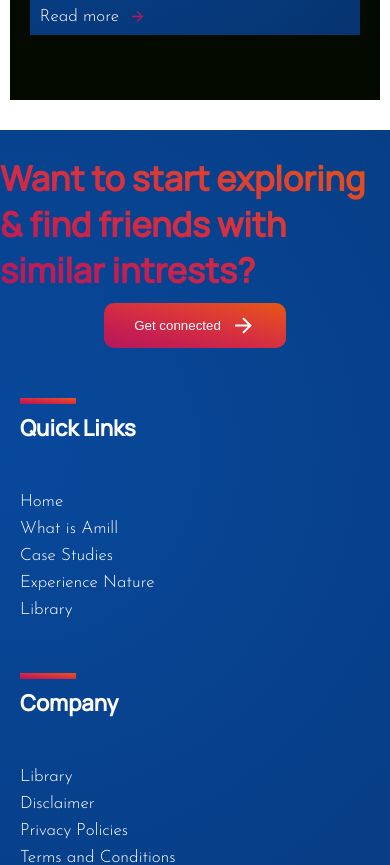
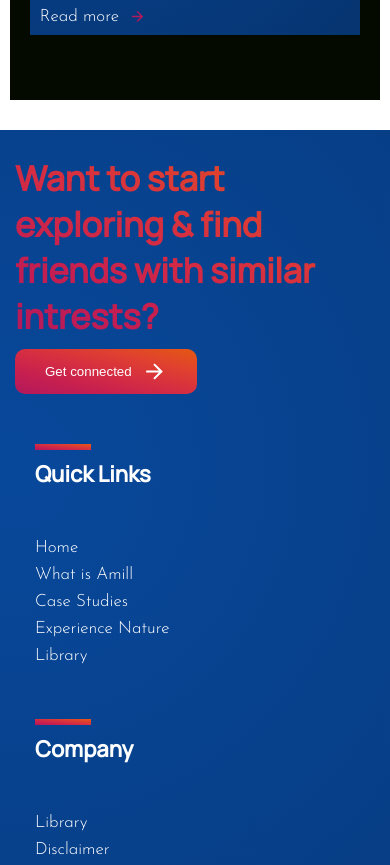
Before and after one commit to akinwumidi/Amill, a React (Create React App) app: page / in a window 390 px wide. Shown: the part 7280-8145 px from the top of the page. Built offline with nearby package versions, Linux system fonts and the light colour scheme.

Commit message:
Minor footer update

```diff
--- a/src/containers/footer/footer.css
+++ b/src/containers/footer/footer.css
@@ -1,11 +1,10 @@
 /* *************************** */
 .footer__IntoSection {
     margin: 30px 0 0 0;
-    padding: 15px 0 0 0;
+    padding: 15px 15px 0 15px;
     display: flex;
     flex-direction: column;
     justify-content: center;
-    align-items: center;
 }
 
 .footer__IntoSection button {
@@ -140,5 +139,9 @@
     .footer__IntoSection-extras {
         flex-flow: column;
     }
+    .footer__IntoSection {
+        align-items: flex-start;
+        justify-content: flex-start;
+    }
 
 }
```
